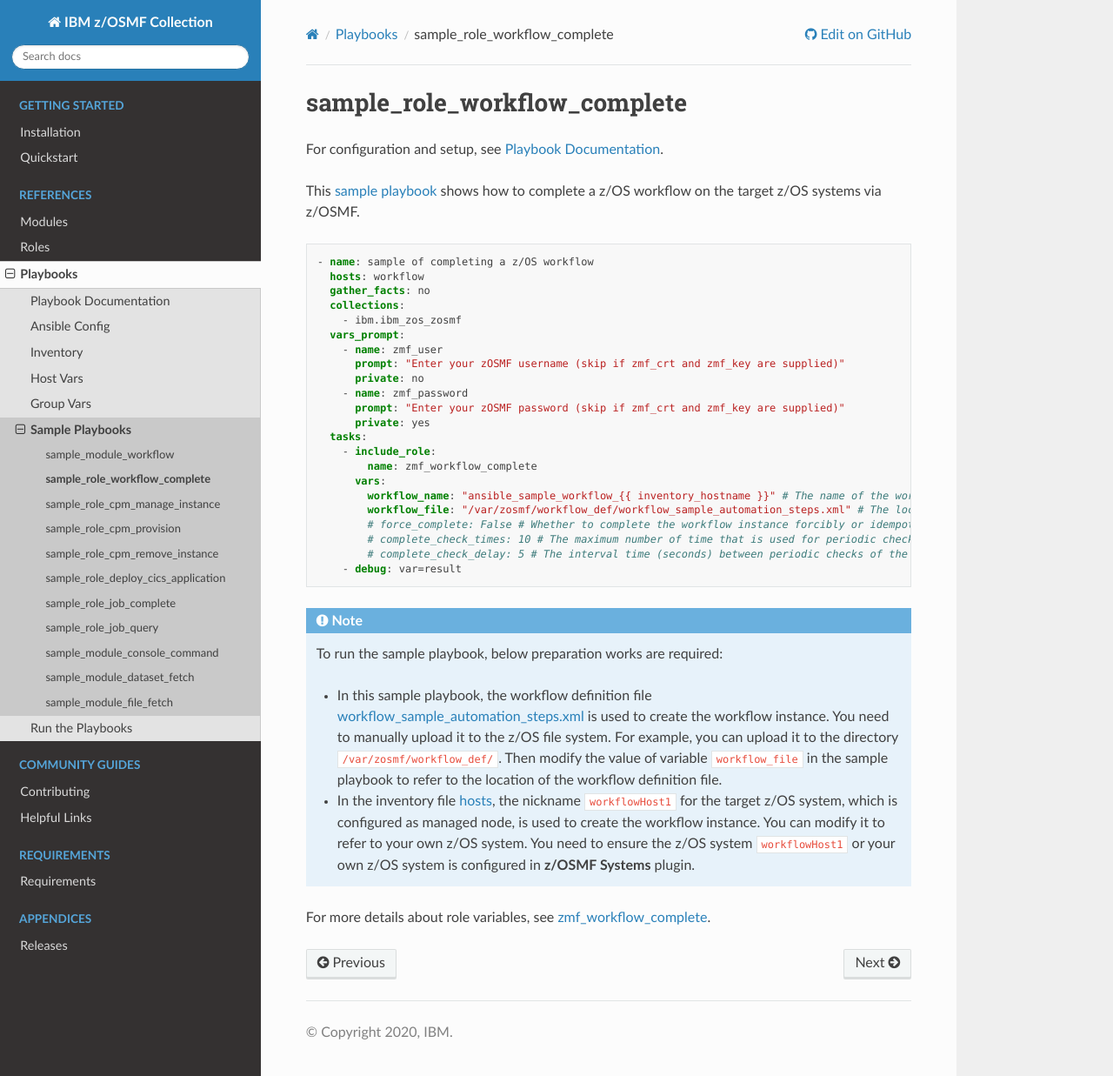
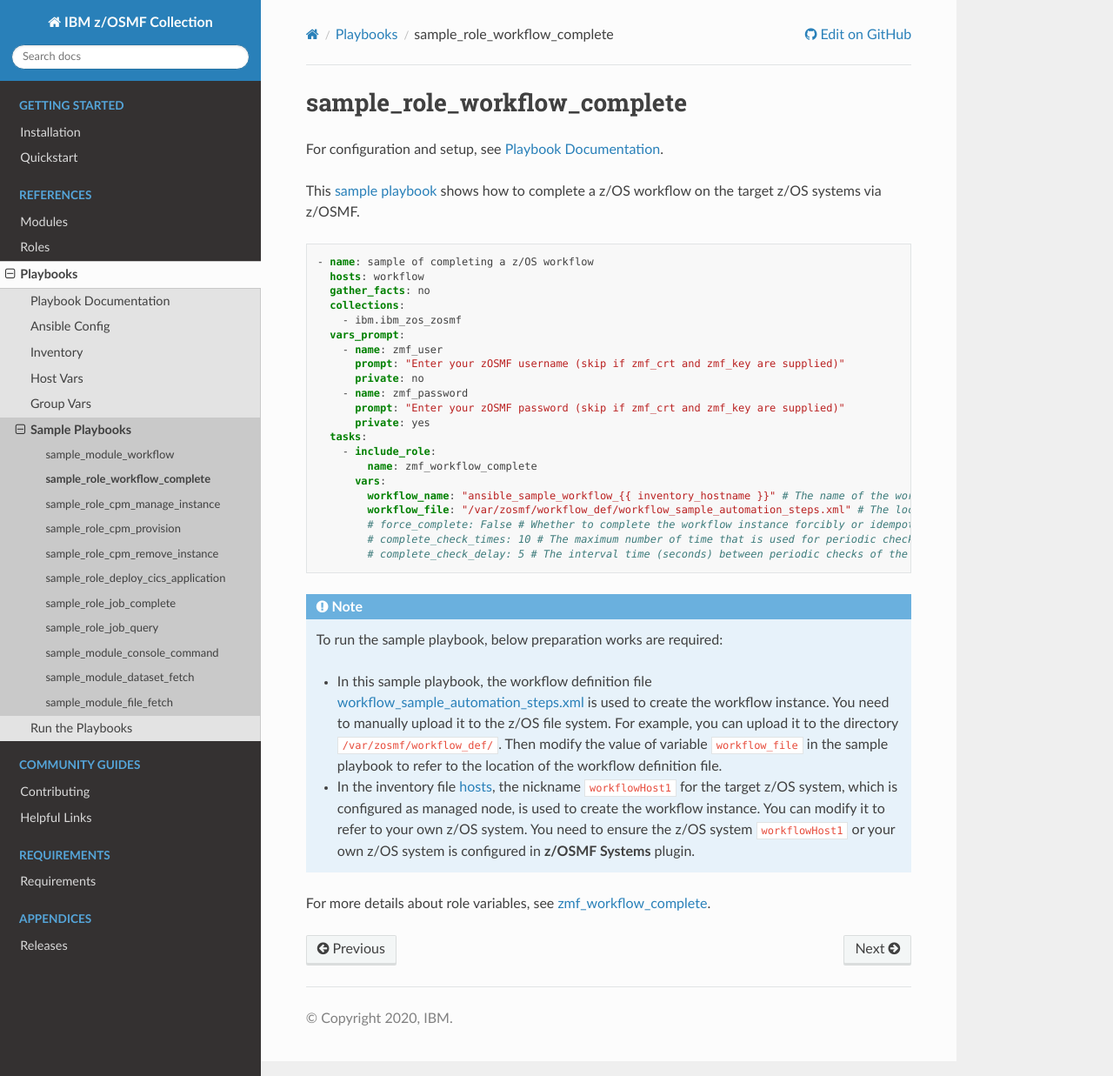
Before and after one commit to IBM/ibm_zos_zosmf, a Sphinx documentation site: the page built from docs/source/playbooks/sample_role_workflow_complete.rst, in a window 1280 px wide and 1237 px high. Shown: the whole window at 87% size. Built offline with Sphinx 7.4.7 and the Read the Docs theme 2.0.0, drawn with Linux system fonts in a browser that asks for light colours.

```diff
--- a/docs/source/playbooks/sample_role_workflow_complete.rst
+++ b/docs/source/playbooks/sample_role_workflow_complete.rst
@@ -32,7 +32,6 @@
            # force_complete: False # Whether to complete the workflow instance forcibly or idempotently. Default is False
            # complete_check_times: 10 # The maximum number of time that is used for periodic checks of the workflow status. Default is 10
            # complete_check_delay: 5 # The interval time (seconds) between periodic checks of the workflow status. Default is 5
-       - debug: var=result
 
 .. note::
 
```
Also changed, not shown: 2 other files.
